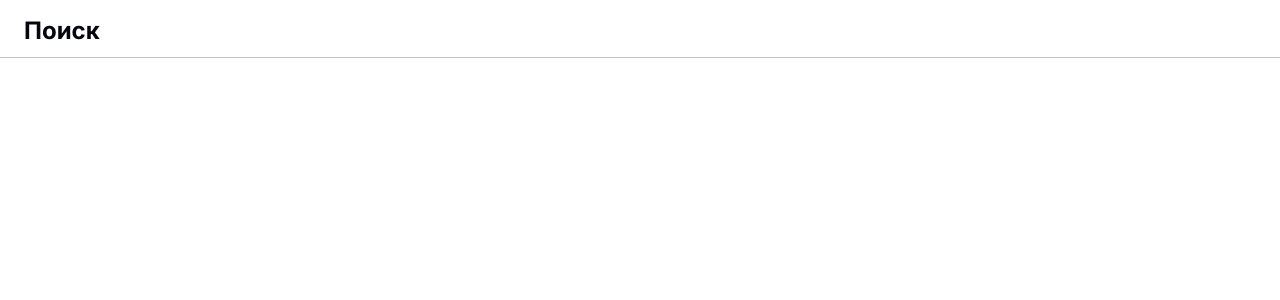
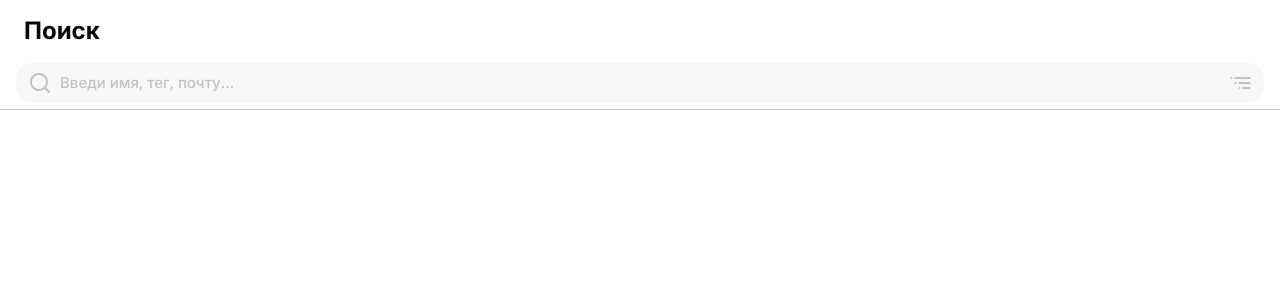
Before and after one commit to GadMinz/kode-users-list, a React (Create React App) app: page / in a window 1280 px wide. Shown: the top 300 px of the page. Built offline with nearby package versions, Linux system fonts and the light colour scheme.

Commit message:
Create Search input

```diff
--- a/src/pages/Main/compinents/Header/Header.tsx
+++ b/src/pages/Main/compinents/Header/Header.tsx
@@ -1,5 +1,6 @@
 import React from "react";
 import s from "./Header.module.scss";
+import Search from "./Search/Search";
 
 interface HeaderProps {}
 
@@ -9,6 +10,7 @@ const Header: React.FC<HeaderProps> = () => {
       <div className={s.header_title}>
         <h1>Поиск</h1>
       </div>
+      <Search />
     </div>
   );
 };
--- /dev/null
+++ b/src/pages/Main/compinents/Header/Search/Search.module.scss
@@ -0,0 +1,35 @@
+@import "../../../../../scss/variables";
+.search {
+  width: 100%;
+  background-color: $bg-secondary;
+  padding: 8px 12px;
+  font-size: 15px;
+  border-radius: 16px;
+  display: flex;
+  align-items: center;
+  margin: 6px 0;
+  &_sort {
+    width: 24px;
+    height: 24px;
+    cursor: pointer;
+  }
+  .active {
+    svg {
+      path {
+        fill: $content-active-primary;
+      }
+    }
+  }
+  input {
+    margin: 0 8px;
+    border: none;
+    background-color: $bg-secondary;
+    flex: 1;
+    font-weight: 400;
+    caret-color: $content-active-primary;
+  }
+  ::-webkit-input-placeholder {
+    font-weight: 500;
+    color: $content-secondary;
+  }
+}
--- /dev/null
+++ b/src/pages/Main/compinents/Header/Search/Search.tsx
@@ -0,0 +1,27 @@
+import React from "react";
+import GlobalSvgSelector from "../../../../../assets/icons/GlobalSvgSelector";
+import s from "./Search.module.scss";
+
+interface SearchProps {}
+
+const Search: React.FC<SearchProps> = () => {
+  const [value, setValue] = React.useState("");
+  const onChangeInput = (e: React.ChangeEvent<HTMLInputElement>) => {
+    setValue(e.target.value);
+  };
+  return (
+    <div className={s.search}>
+      <GlobalSvgSelector id="search" />
+      <input
+        value={value}
+        onChange={onChangeInput}
+        placeholder="Введи имя, тег, почту..."
+      />
+      <div className={s.search_sort}>
+        <GlobalSvgSelector id="sort" />
+      </div>
+    </div>
+  );
+};
+
+export default Search;
```
